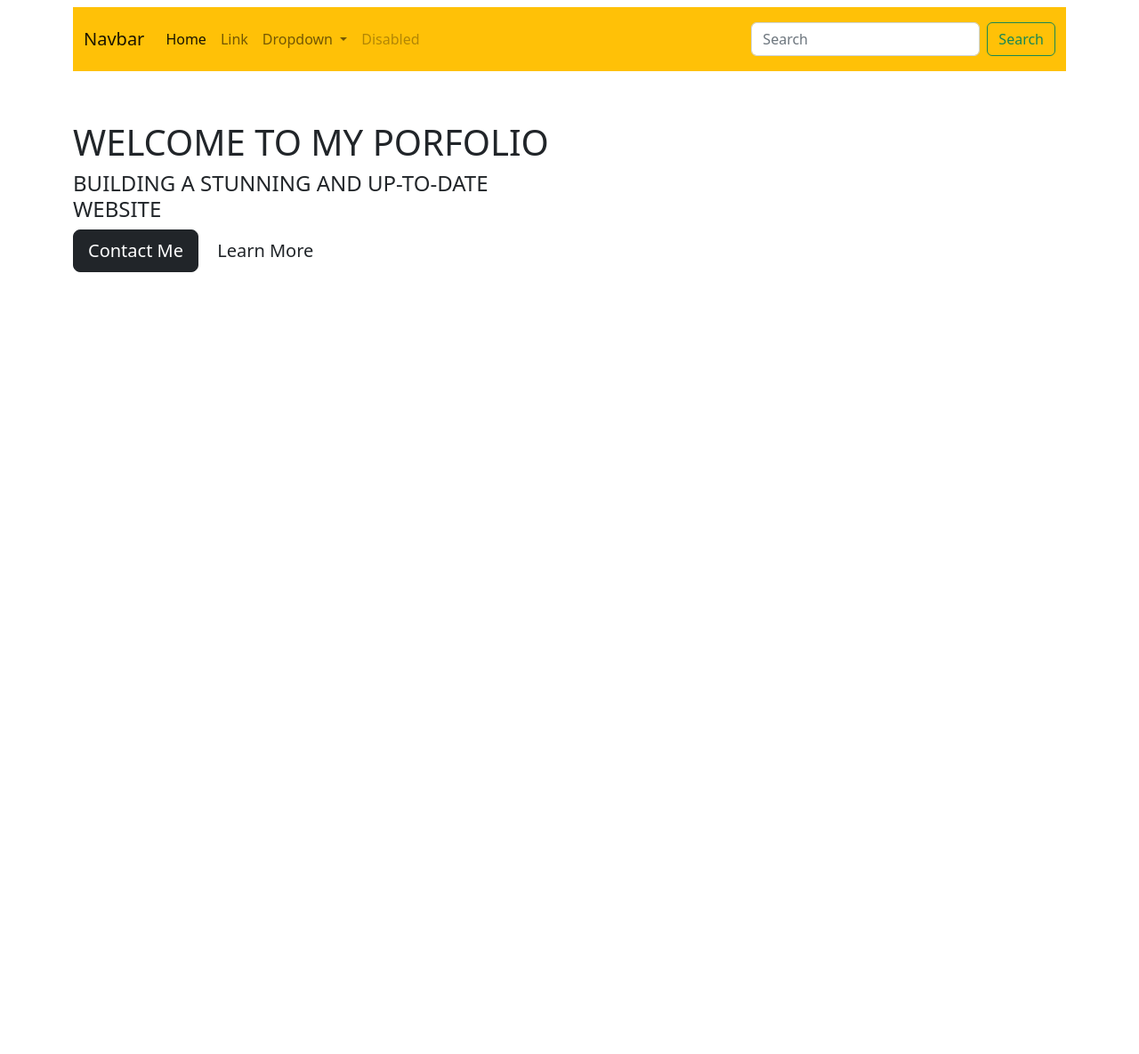
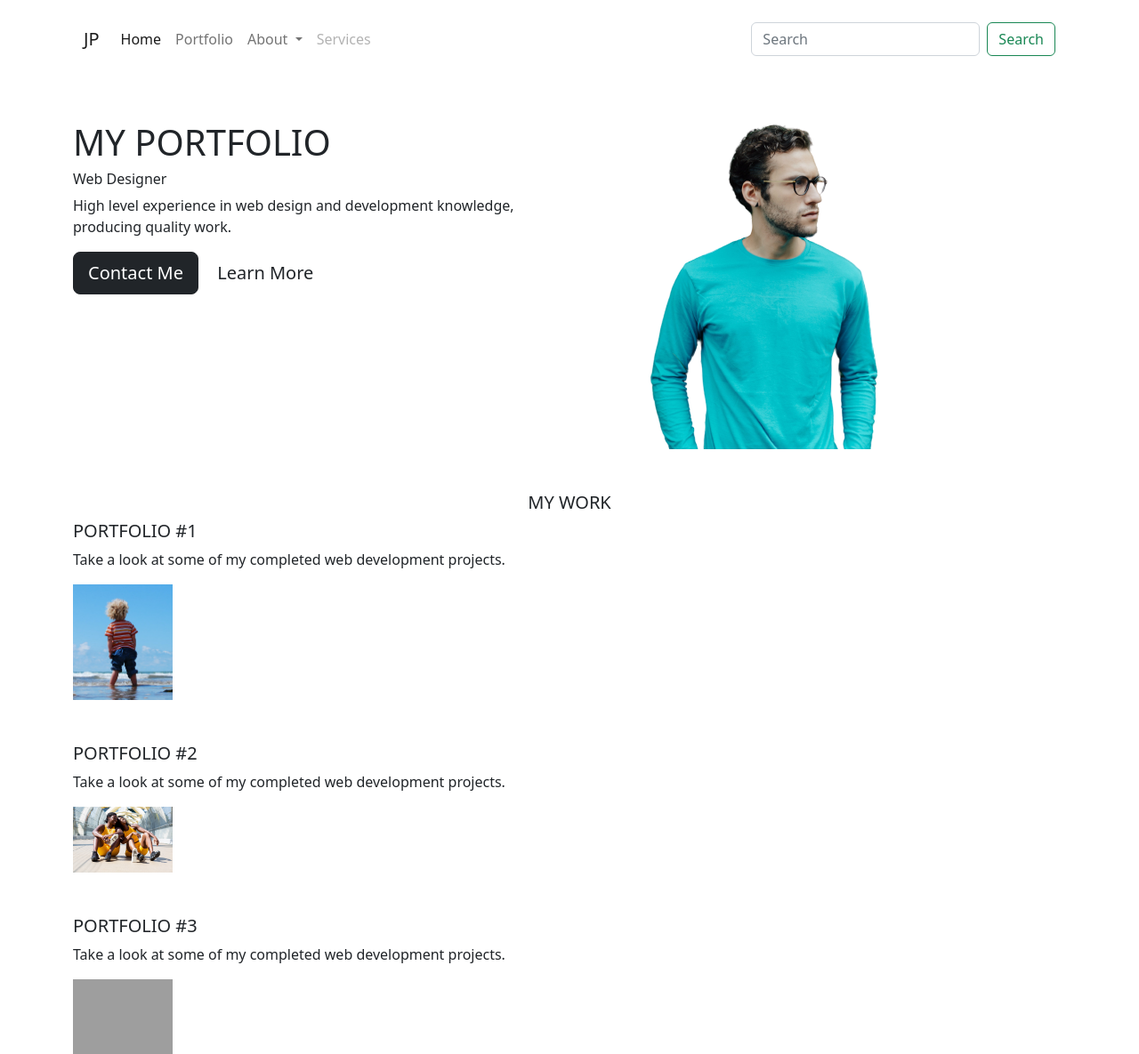
Before and after one commit to jphilip026/portfolio, a plain HTML site: page index.html in a window 1280 px wide. Shown: the whole page at 89% size. Before the commit the page ends 800 px from the top, so only its background shows below. Drawn offline with nearby package versions, Linux system fonts and the light colour scheme; grey boxes are pictures that could not be loaded; some icons are missing.

Commit message:
hero section completed

```diff
--- a/index.html
+++ b/index.html
@@ -9,10 +9,11 @@
 </head>
 <body>
     <!-- navigation -->
-<div class="container">
+<section>
+ <div class="container">
     <nav class="navbar navbar-expand-lg bg-body-tertiary">
-        <div class="container-fluid bg-warning pt-3 pb-3">
-          <a class="navbar-brand" href="#">Navbar</a>
+        <div class="container-fluid bg-gray pt-3 pb-3">
+          <a class="navbar-brand" href="#">JP</a>
           <button class="navbar-toggler" type="button" data-bs-toggle="collapse" data-bs-target="#navbarSupportedContent" aria-controls="navbarSupportedContent" aria-expanded="false" aria-label="Toggle navigation">
             <span class="navbar-toggler-icon"></span>
           </button>
@@ -22,11 +23,11 @@
                 <a class="nav-link active" aria-current="page" href="#">Home</a>
               </li>
               <li class="nav-item">
-                <a class="nav-link" href="#">Link</a>
+                <a class="nav-link" href="#">Portfolio</a>
               </li>
               <li class="nav-item dropdown">
                 <a class="nav-link dropdown-toggle" href="#" role="button" data-bs-toggle="dropdown" aria-expanded="false">
-                  Dropdown
+                  About
                 </a>
                 <ul class="dropdown-menu">
                   <li><a class="dropdown-item" href="#">Action</a></li>
@@ -36,7 +37,7 @@
                 </ul>
               </li>
               <li class="nav-item">
-                <a class="nav-link disabled" aria-disabled="true">Disabled</a>
+                <a class="nav-link disabled" aria-disabled="true">Services</a>
               </li>
             </ul>
             <form class="d-flex" role="search">
@@ -49,14 +50,32 @@
 
     <!-- subtitle -->
     <div class="row pt-5">
-        <div class="col-lg-6 ">
-          <h1>WELCOME TO MY PORFOLIO</h1>
-          <h4 class="big-heading">BUILDING A STUNNING AND UP-TO-DATE WEBSITE</h4>
+        <div class="col-lg-6">
+          <h1> MY PORTFOLIO</h1>
+          <h6>Web Designer</h6>
+          <p class="text-left">High level experience in web design and development knowledge, producing quality work.</p>
           <button type="button" class="btn btn-dark btn-lg download-btn"><i class="fab fa-apple"></i>Contact Me</button>
           <button type="button" class="btn btn-outline-gray btn-lg download-btn"><i class="fab fa-google-play"></i>
             Learn More</button>
         </div>
+        <div class="col-lg-6">
+          <img class="" src="bewakoof-com-official-_iKNFEIVthQ-unsplash-removebg-preview.png" alt="">
+        </div>
+        <section>
+          <h5 class="text-center pt-5">MY WORK</h5>
+          <h5 class="text-left">PORTFOLIO #1</h5>
+          <p class="text-left">Take a look at some of my completed web development projects.</p>
+          <img style="width: 10%;" src="max-goncharov-iN6FWLaWqKs-unsplash.jpg" alt="">
 
+          <h5 class="text-left pt-5">PORTFOLIO #2</h5>
+          <p class="text-left">Take a look at some of my completed web development projects.</p>
+          <img style="width: 10%;" src="boxed-water-is-better-_XXo6KBedik-unsplash.jpg" alt="">
+
+          <h5 class="text-left pt-5">PORTFOLIO #3</h5>
+          <p class="text-left">Take a look at some of my completed web development projects.</p>
+          <img style="width: 10%;" src="toine-g-iRnUeA04kUY-unsplash.jpg" alt="">
+        </section>
+</section>
 </div>
     <!-- hero section -->
     <section id="hero">
```
Also changed, not shown: bewakoof-com-official-_iKNFEIVthQ-unsplash-removebg-preview.png (added), boxed-water-is-better-_XXo6KBedik-unsplash.jpg (added), max-goncharov-iN6FWLaWqKs-unsplash.jpg (added), 1 other file.
